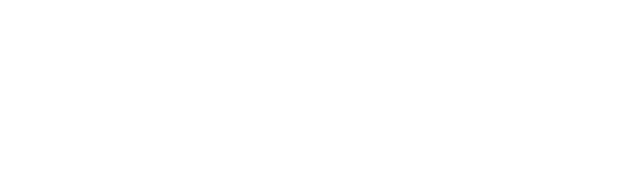
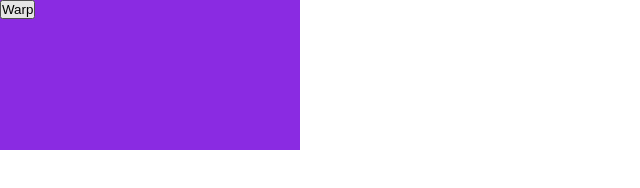
Before and after one commit to sauliusss/pixels-physics-t, a website: page index.html in a window 1280 px wide. Shown: the whole page, without its empty margins (0-640 px from the left). Drawn offline with Linux system fonts and the light colour scheme.

Commit message:
add some css

```diff
--- a/index.css
+++ b/index.css
@@ -0,0 +1,12 @@
+* {
+  margin: 0;
+  padding: 0;
+}
+#canvas1 {
+  background: blueviolet;
+  position: absolute;
+}
+.controls {
+  position: absolute;
+  z-index: 100;
+}
--- a/index.html
+++ b/index.html
@@ -7,7 +7,10 @@
     <title>pixels</title>
   </head>
   <body>
-    <canvas></canvas>
+    <canvas id="canvas1"></canvas>
+    <div class="controls">
+      <button id="warpButton">Warp</button>
+    </div>
     <script src="./index.js" defer></script>
   </body>
 </html>
```
